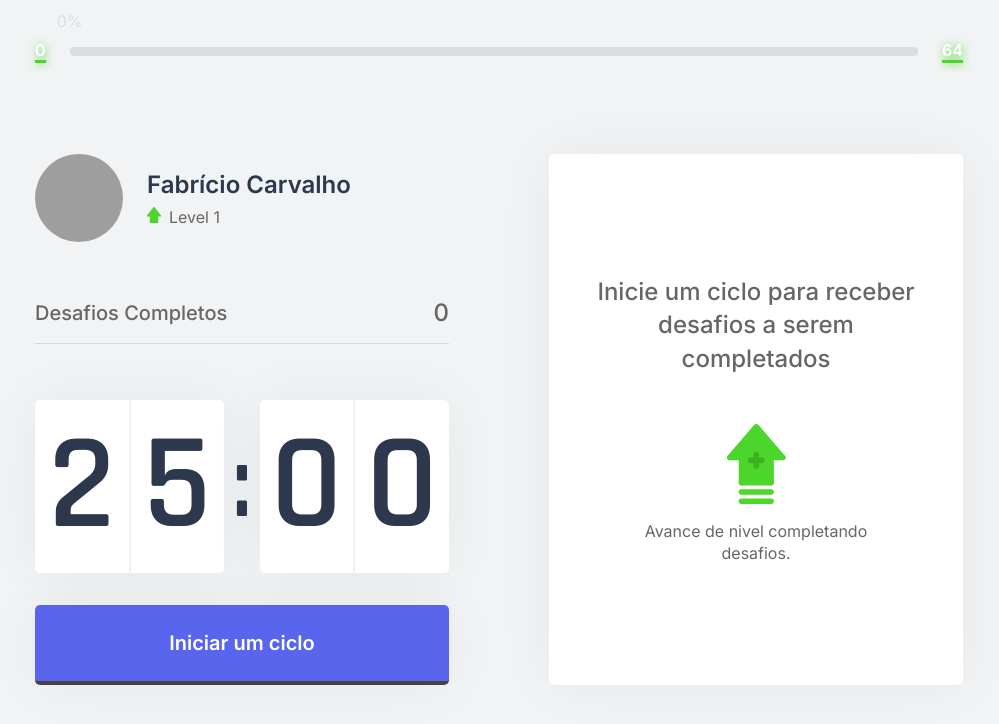
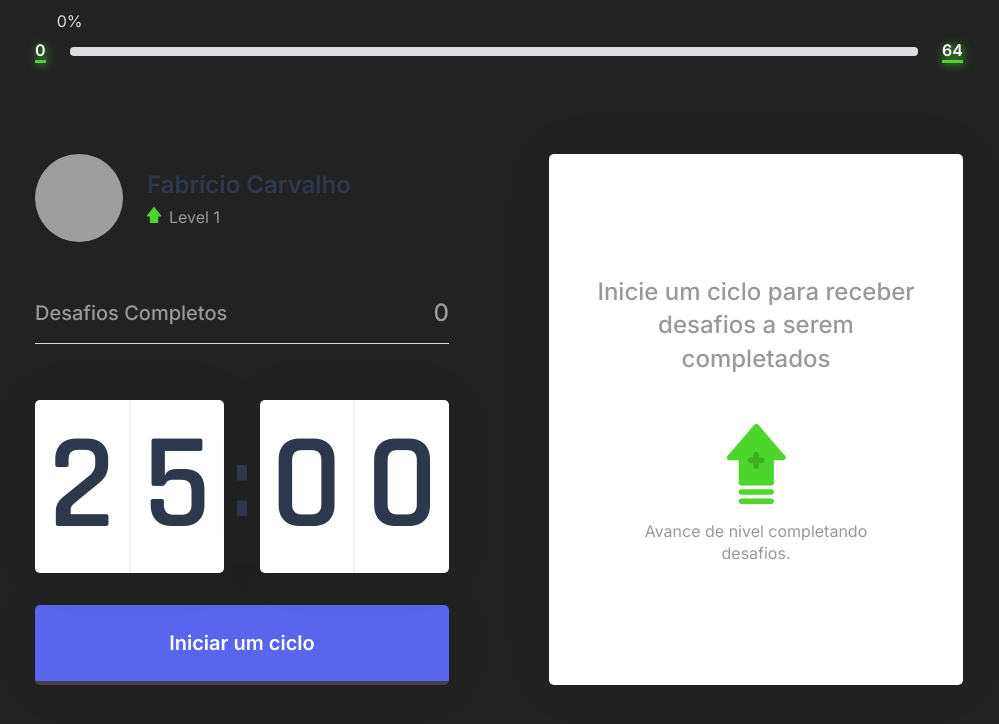
Before and after one commit to fabricioOak/action-it, a Next.js app: page / in a window 1280 px wide. Shown: the top 724 px of the page, without its empty margins (141-1140 px from the left). Built offline with nearby package versions, Linux system fonts and the light colour scheme; grey boxes are pictures that could not be loaded.

Commit message:
default black theme

```diff
--- a/src/styles/global.css
+++ b/src/styles/global.css
@@ -1,48 +1,52 @@
 :root {
 	--white: #fff;
-    --background: #F2F3F5;
-    --gray-line: #DCDDE0;
-    --text: #666;
-    --text-highlight:#B3B9FF;
-    --title: #2E384D;
-    --red: #E83F5B;
-    --green: #4CD62B;
-    --blue: #5965ED;
-    --blue-dark: #4953B8;
-    --blue-twitter: #2AA9E0;
+	--background: #222;
+	--gray-line: #dcdde0;
+	--text: #999;
+	--text-highlight: #b3b9ff;
+	--title: #2e384d;
+	--dark-title: #1d2533;
+	--red: #e83f5b;
+	--green: #4cd62b;
+	--blue: #5965ed;
+	--blue-dark: #4953b8;
+	--blue-twitter: #2aa9e0;
 }
 
-@media(max-width: 1080px) {
-    html{
+@media (max-width: 1080px) {
+	html {
 		font-size: 93.75%;
 	}
 }
-@media(max-width: 720px) {
-    html{
+@media (max-width: 720px) {
+	html {
 		font-size: 87.5%;
 	}
 }
 
-*{
+* {
 	padding: 0;
 	margin: 0;
 	box-sizing: border-box;
 }
 
-body{
+body {
 	background: var(--background);
 	color: var(--text);
 }
 
-body, button, input, textarea {
-    font: 400 1rem 'Inter', sans-serif;
+body,
+button,
+input,
+textarea {
+	font: 400 1rem "Inter", sans-serif;
 }
 
 button {
 	cursor: pointer;
 }
 
-a{
+a {
 	color: inherit;
 	text-decoration: none;
 }
```
Lines whose indentation alone changed are shown as unchanged.
